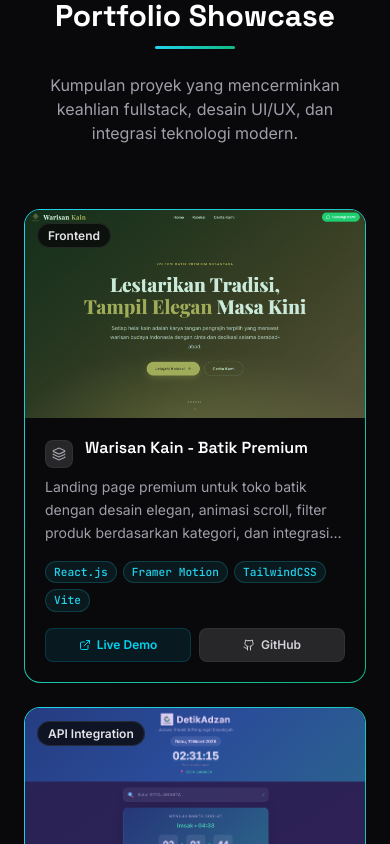
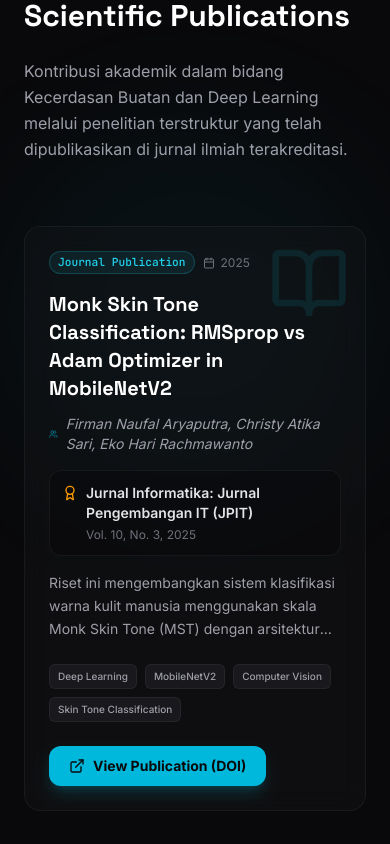
Before and after one commit to Firmanarpp/Firman-Naufal-Aryaputra, a React (Vite) app: page / in a window 390 px wide. Shown: the part 5860-6704 px from the top of the page. Built offline with nearby package versions, Linux system fonts and the light colour scheme.

Commit message:
menambah jurnal publikasi

```diff
--- a/src/App.jsx
+++ b/src/App.jsx
@@ -3,6 +3,7 @@
 import Hero from './components/Hero'
 import About from './components/About'
 import Experience from './components/Experience'
+import Publications from './components/Publications'
 import Portfolio from './components/Portfolio'
 import Contact from './components/Contact'
 import Footer from './components/Footer'
@@ -15,6 +16,7 @@
         <Hero />
         <About />
         <Experience />
+        <Publications />
         <Portfolio />
         <Contact />
       </main>
--- a/src/components/Navbar.jsx
+++ b/src/components/Navbar.jsx
@@ -6,6 +6,7 @@
   { label: "Home", href: "#home" },
   { label: "About", href: "#about" },
   { label: "Experience", href: "#experience" },
+  { label: "Publications", href: "#publications" },
   { label: "Portfolio", href: "#portfolio" },
   { label: "Contact", href: "#contact" },
 ];
--- /dev/null
+++ b/src/components/Publications.jsx
@@ -0,0 +1,111 @@
+import { useRef } from "react";
+import { motion, useInView } from "framer-motion";
+import { BookOpen, ExternalLink, Calendar, Users, Award } from "lucide-react";
+import { publications } from "../data/portfolioData";
+
+function PublicationCard({ pub, index }) {
+  const ref = useRef(null);
+  const inView = useInView(ref, { once: true, margin: "-80px" });
+
+  return (
+    <motion.div
+      ref={ref}
+      initial={{ opacity: 0, x: index % 2 === 0 ? -30 : 30 }}
+      animate={inView ? { opacity: 1, x: 0 } : {}}
+      transition={{ duration: 0.7, delay: index * 0.2 }}
+      className="relative group overflow-hidden rounded-2xl bg-zinc-900/40 backdrop-blur-md border border-white/5 p-6 hover:border-cyan-500/30 transition-all duration-300"
+    >
+      <div className="absolute top-0 right-0 p-4 opacity-10 group-hover:opacity-20 transition-opacity">
+        <BookOpen size={80} className="text-cyan-400" />
+      </div>
+
+      <div className="relative z-10">
+        <div className="flex items-center gap-2 mb-4">
+          <span className="tech-badge bg-cyan-500/10 text-cyan-400 border-cyan-500/20">
+            Journal Publication
+          </span>
+          <div className="flex items-center gap-1.5 text-zinc-500 text-xs">
+            <Calendar size={12} />
+            {pub.year}
+          </div>
+        </div>
+
+        <h3 className="text-xl font-bold text-white mb-3 group-hover:text-cyan-400 transition-colors">
+          {pub.title}
+        </h3>
+
+        <div className="flex items-center gap-2 text-zinc-400 text-sm mb-4">
+          <Users size={14} className="text-cyan-500/70" />
+          <p className="italic">{pub.authors}</p>
+        </div>
+
+        <div className="flex items-start gap-2 p-3 rounded-xl bg-zinc-950/50 border border-white/5 mb-4">
+          <Award size={16} className="text-amber-500 shrink-0 mt-0.5" />
+          <div>
+            <p className="text-zinc-200 text-sm font-semibold">{pub.journal}</p>
+            <p className="text-zinc-500 text-xs mt-1">
+              Vol. {pub.vol}, No. {pub.no}, {pub.year}
+            </p>
+          </div>
+        </div>
+
+        <p className="text-zinc-400 text-sm leading-relaxed mb-6 line-clamp-3">
+          {pub.summary}
+        </p>
+
+        <div className="flex flex-wrap gap-2 mb-6">
+          {pub.tags.map((tag) => (
+            <span key={tag} className="px-2 py-1 rounded-md bg-zinc-800/50 text-zinc-400 text-[10px] font-medium border border-white/5">
+              {tag}
+            </span>
+          ))}
+        </div>
+
+        <a
+          href={pub.doi}
+          target="_blank"
+          rel="noopener noreferrer"
+          className="inline-flex items-center gap-2 px-5 py-2.5 rounded-xl bg-cyan-500 text-zinc-950 font-bold text-sm hover:bg-cyan-400 transition-all transform hover:scale-105 active:scale-95 shadow-lg shadow-cyan-500/20"
+        >
+          <ExternalLink size={16} />
+          View Publication (DOI)
+        </a>
+      </div>
+    </motion.div>
+  );
+}
+
+export default function Publications() {
+  const ref = useRef(null);
+  const inView = useInView(ref, { once: true, margin: "-100px" });
+
+  return (
+    <section id="publications" className="py-24 relative overflow-hidden bg-zinc-950">
+      <div className="absolute left-0 top-1/4 w-96 h-96 bg-cyan-500/5 rounded-full blur-3xl pointer-events-none" />
+
+      <div className="max-w-7xl mx-auto px-6">
+        <motion.div
+          ref={ref}
+          initial={{ opacity: 0, y: 20 }}
+          animate={inView ? { opacity: 1, y: 0 } : {}}
+          transition={{ duration: 0.6 }}
+          className="mb-16"
+        >
+          <span className="tech-badge mb-4 inline-block">Research</span>
+          <h2 className="text-3xl sm:text-4xl font-bold text-white section-title">
+            Scientific Publications
+          </h2>
+          <p className="text-zinc-400 mt-6 max-w-2xl text-base leading-relaxed">
+            Kontribusi akademik dalam bidang Kecerdasan Buatan dan Deep Learning melalui penelitian terstruktur yang telah dipublikasikan di jurnal ilmiah terakreditasi.
+          </p>
+        </motion.div>
+
+        <div className="grid md:grid-cols-1 lg:grid-cols-2 gap-8">
+          {publications.map((span, i) => (
+            <PublicationCard key={span.id} pub={span} index={i} />
+          ))}
+        </div>
+      </div>
+    </section>
+  );
+}
--- a/src/data/portfolioData.js
+++ b/src/data/portfolioData.js
@@ -165,3 +165,18 @@
     glowColor: "rgba(139, 92, 246, 0.2)",
   },
 ];
+
+export const publications = [
+  {
+    id: 1,
+    title: "Monk Skin Tone Classification: RMSprop vs Adam Optimizer in MobileNetV2",
+    journal: "Jurnal Informatika: Jurnal Pengembangan IT (JPIT)",
+    vol: "10",
+    no: "3",
+    year: "2025",
+    authors: "Firman Naufal Aryaputra, Christy Atika Sari, Eko Hari Rachmawanto",
+    doi: "https://doi.org/10.30591/jpit.v10i3.8886",
+    summary: "Riset ini mengembangkan sistem klasifikasi warna kulit manusia menggunakan skala Monk Skin Tone (MST) dengan arsitektur MobileNetV2. Menguji optimasi Adam dan RMSprop untuk mencapai akurasi hingga 98.26% guna mendukung personalisasi fashion yang inklusif.",
+    tags: ["Deep Learning", "MobileNetV2", "Computer Vision", "Skin Tone Classification"],
+  },
+];
```
